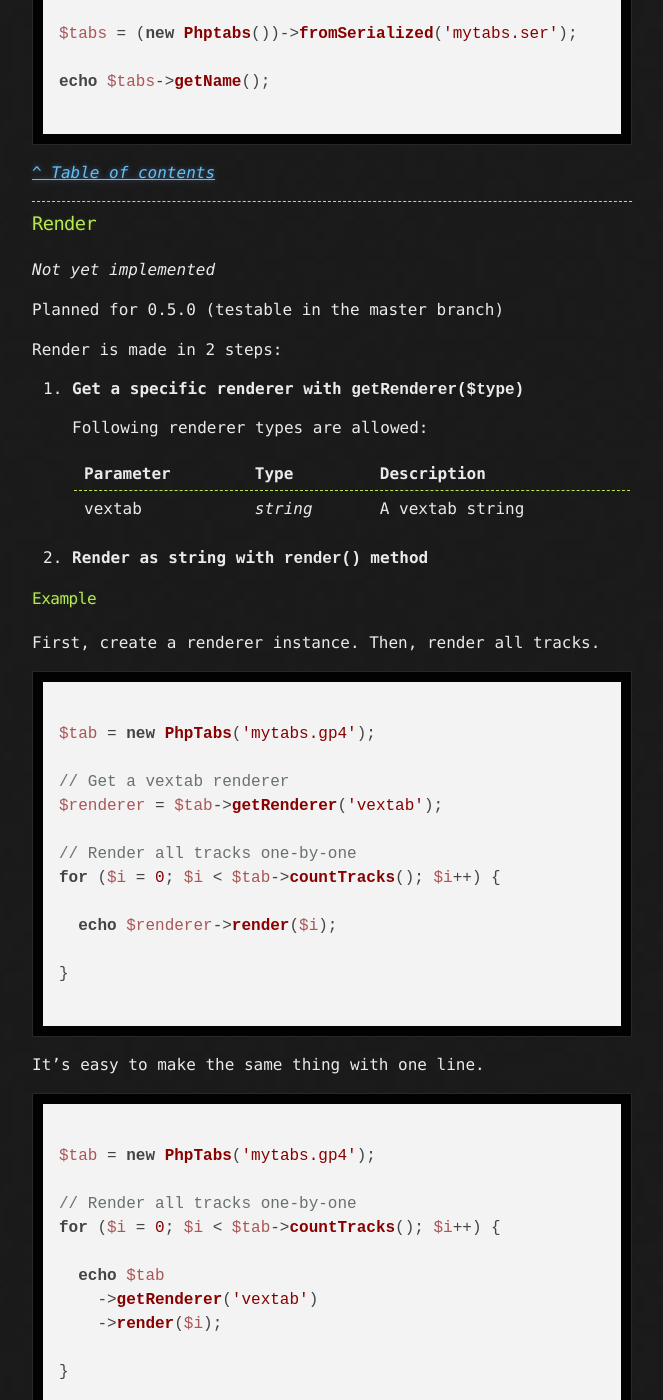
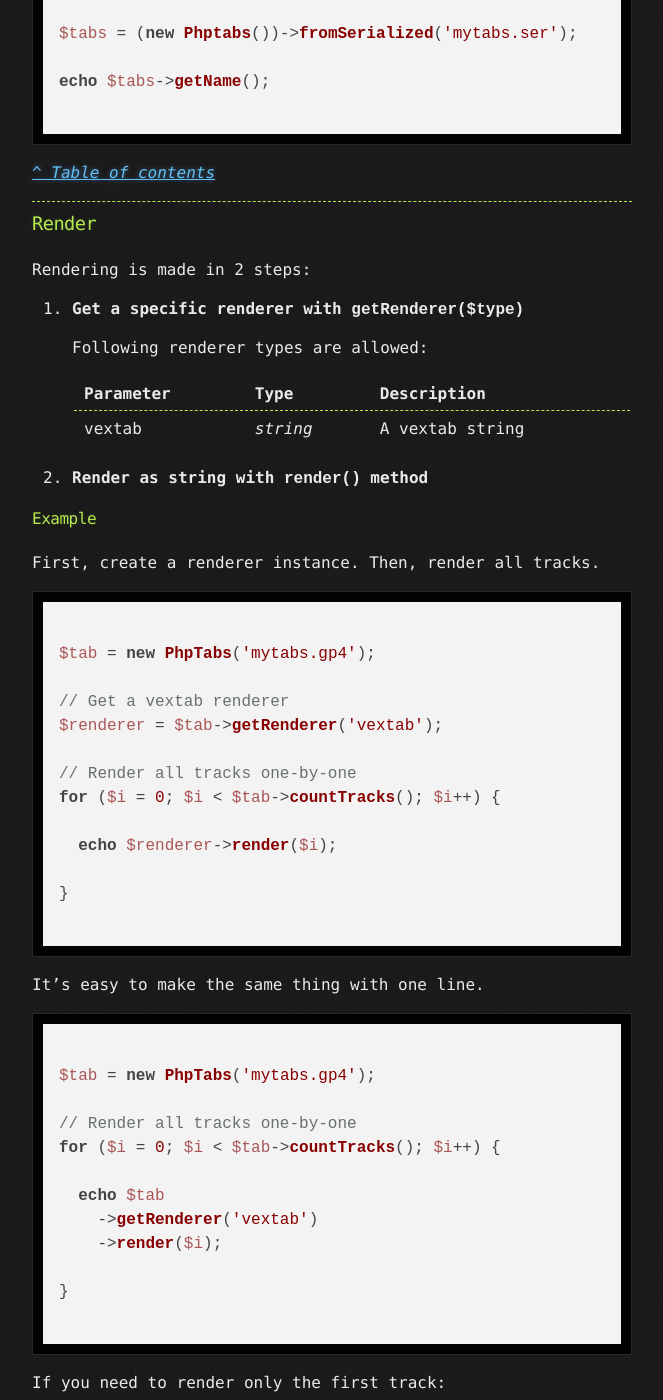
Before and after one commit to stdtabs/stdtabs.github.io, a Jekyll site: the page built from docs/basics.md, in a window 1280 px wide and 1400 px high, scrolled down 7891 px. Shown: the whole window, without its empty margins (308-971 px from the left). Built offline with Jekyll 4.4.1, drawn with Linux system fonts in a browser that asks for light colours; nearby versions of some CDN libraries; some of the changed text lies outside the part shown.

Commit message:
Update renderer docs

````diff
--- a/docs/basics.md
+++ b/docs/basics.md
@@ -347,11 +347,7 @@ echo $tabs->getName();
 
 ### Render
 
-_Not yet implemented_
-
-Planned for 0.5.0 (testable in the master branch)
-
-Render is made in 2 steps:
+Rendering is made in 2 steps:
 
 1. __Get a specific renderer with `getRenderer($type)`__
 
@@ -398,6 +394,19 @@ for ($i = 0; $i < $tab->countTracks(); $i++) {
     ->render($i);
 
 }
+
+```
+
+If you need to render only the first track:
+
+```php
+
+$tab = new PhpTabs('mytabs.gp4');
+
+// Render the first track
+echo $tab
+    ->getRenderer('vextab')
+    ->render(0);
 
 ```
 
````
Also changed, not shown: docs/renderer.vextab.md (+1 -1 lines).
